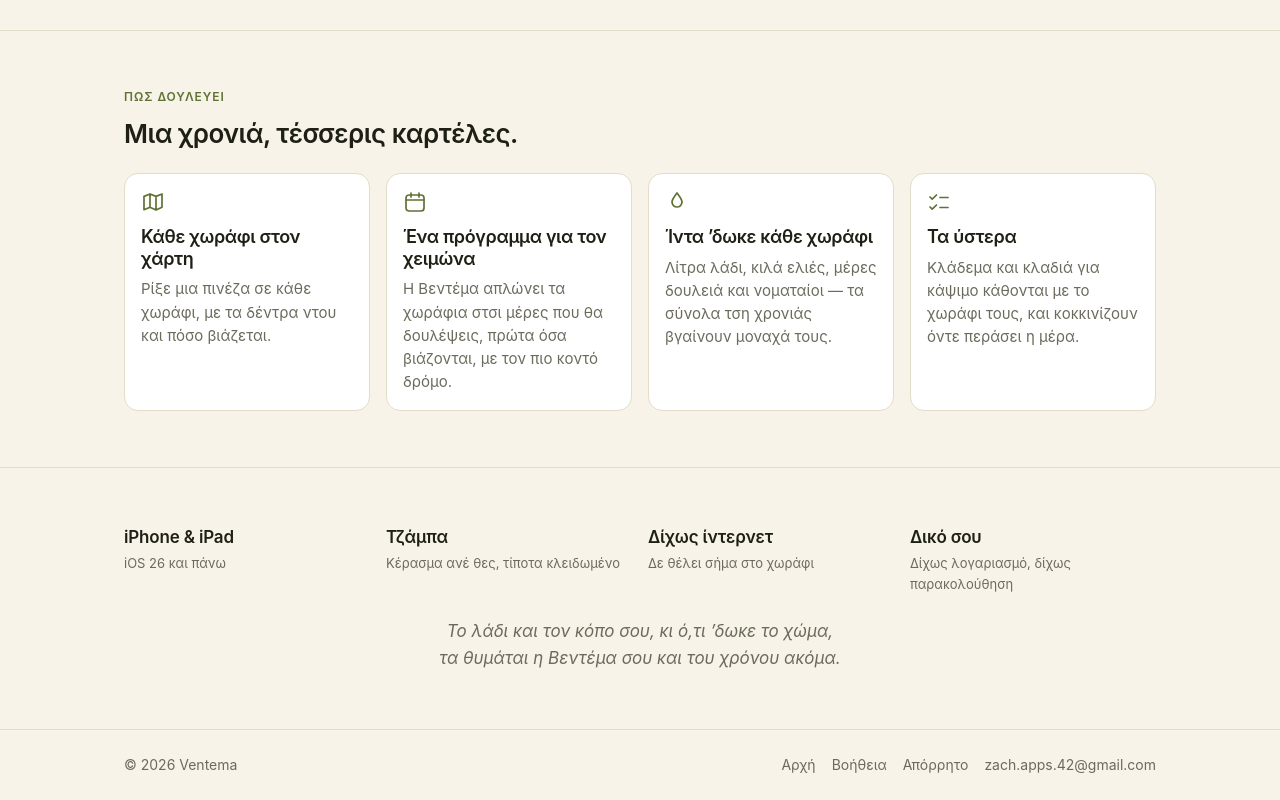
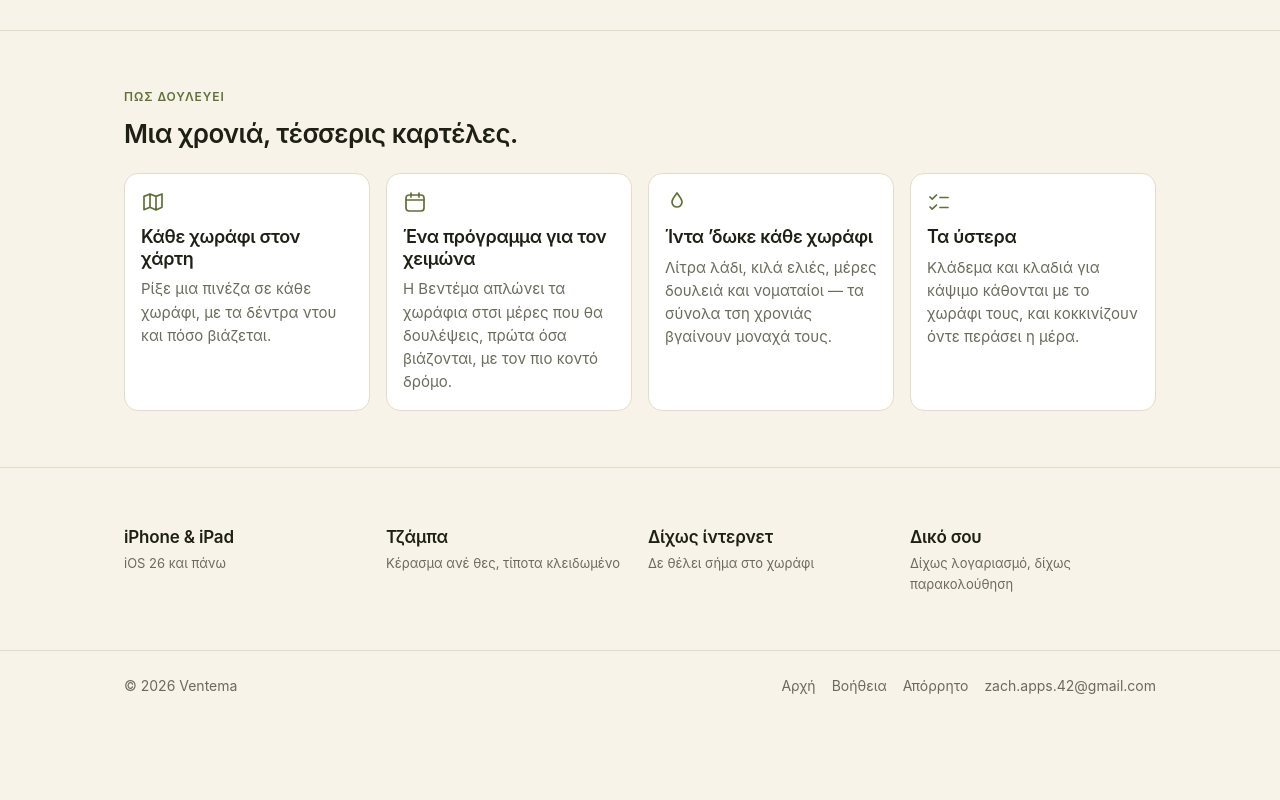
Before and after one commit to zachras/VentemaInfo, a plain HTML site: page cretan/index.html in a window 1280 px wide. Shown: the part 612-1412 px from the top of the page. After the commit the page ends 1334 px from the top, so only its background shows below. Drawn offline with Linux system fonts and the light colour scheme.

Commit message:
Remove the mantinada from the Cretan home page
Co-Authored-By: Claude Opus 5.5 <noreply@anthropic.com>

```diff
--- a/assets/styles.css
+++ b/assets/styles.css
@@ -663,13 +663,6 @@ a:hover { border-bottom-color: var(--olive); }
 
 .specs__label { font-size: 0.8125rem; color: var(--ink-secondary); }
 
-.closing-verse {
-  margin-top: var(--xl);
-  text-align: center;
-  font-style: italic;
-  color: var(--ink-secondary);
-}
-
 @media (max-width: 860px) {
   .grid { grid-template-columns: repeat(2, minmax(0, 1fr)); }
   .specs { grid-template-columns: repeat(2, minmax(0, 1fr)); }
--- a/cretan/index.html
+++ b/cretan/index.html
@@ -194,10 +194,6 @@
           <p class="specs__label">Δίχως λογαριασμό, δίχως παρακολούθηση</p>
         </div>
       </div>
-      <p class="closing-verse">
-        Το λάδι και τον κόπο σου, κι ό,τι ’δωκε το χώμα,<br>
-        τα θυμάται η Βεντέμα σου και του χρόνου ακόμα.
-      </p>
     </div>
   </section>
 
```
